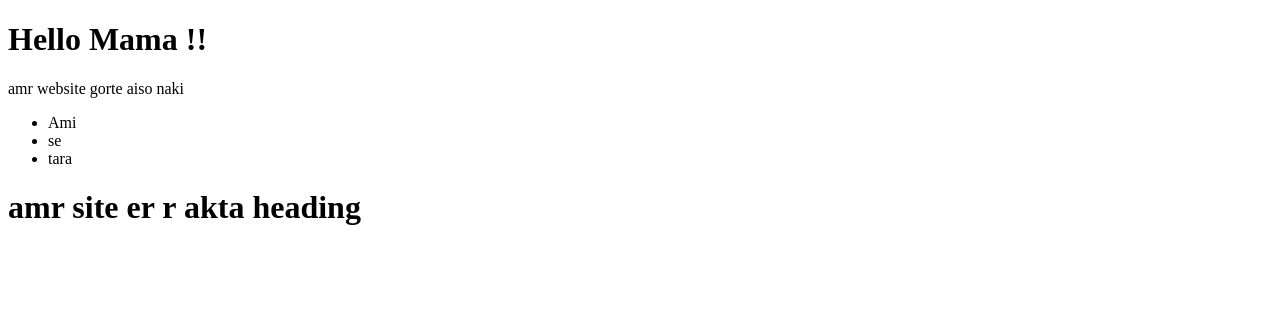
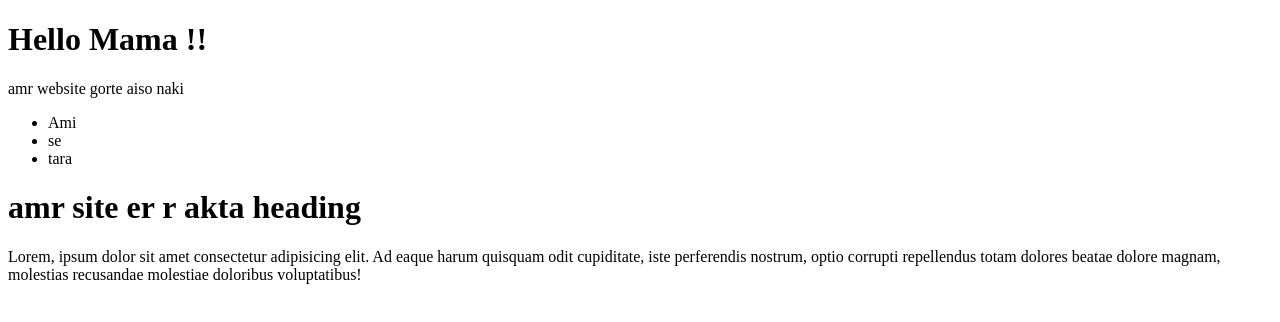
Before and after one commit to Hasan-new/project, a plain HTML site: page index.html in a window 1280 px wide. Drawn offline with Linux system fonts and the light colour scheme.

Commit message:
again commit

```diff
--- a/index.html
+++ b/index.html
@@ -14,5 +14,6 @@
         <li>tara</li>
     </ul>
     <h1>amr site er r akta heading</h1>
+    <p>Lorem, ipsum dolor sit amet consectetur adipisicing elit. Ad eaque harum quisquam odit cupiditate, iste perferendis nostrum, optio corrupti repellendus totam dolores beatae dolore magnam, molestias recusandae molestiae doloribus voluptatibus!</p>
 </body>
 </html>
```
